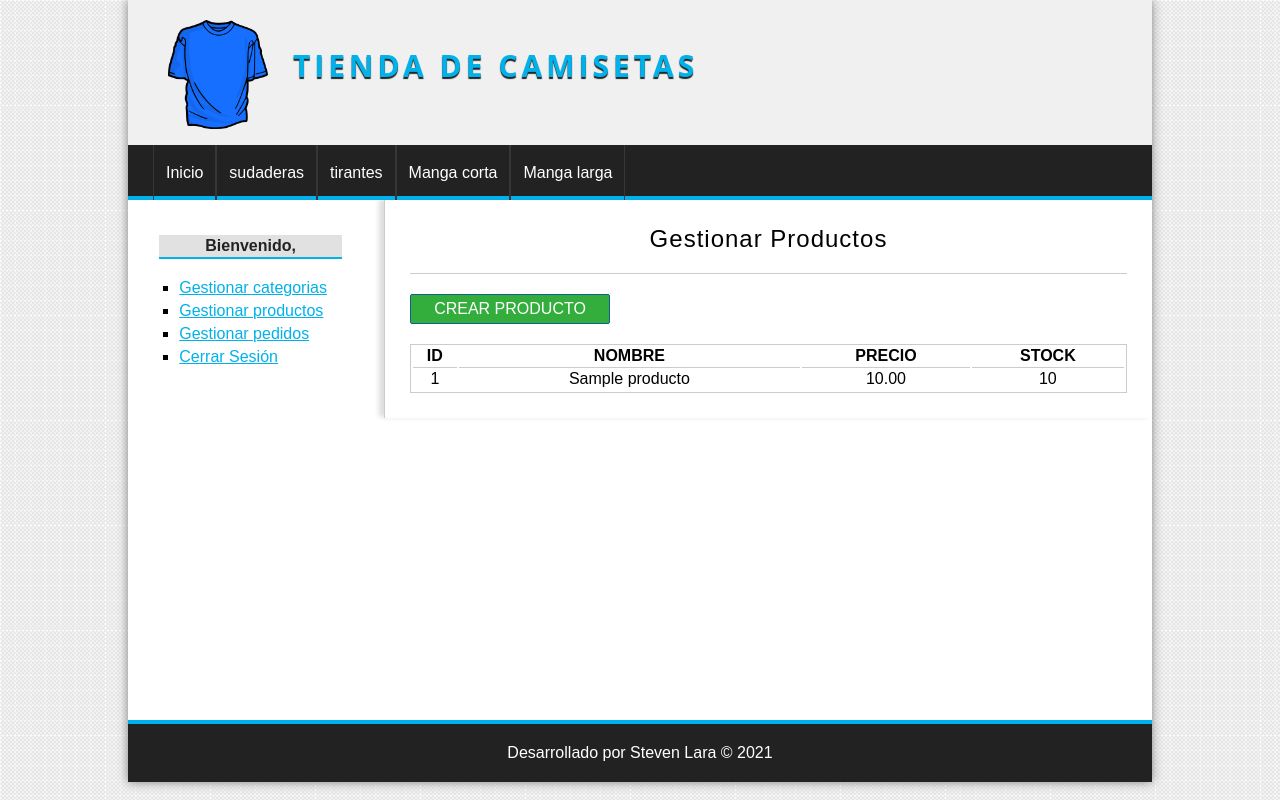
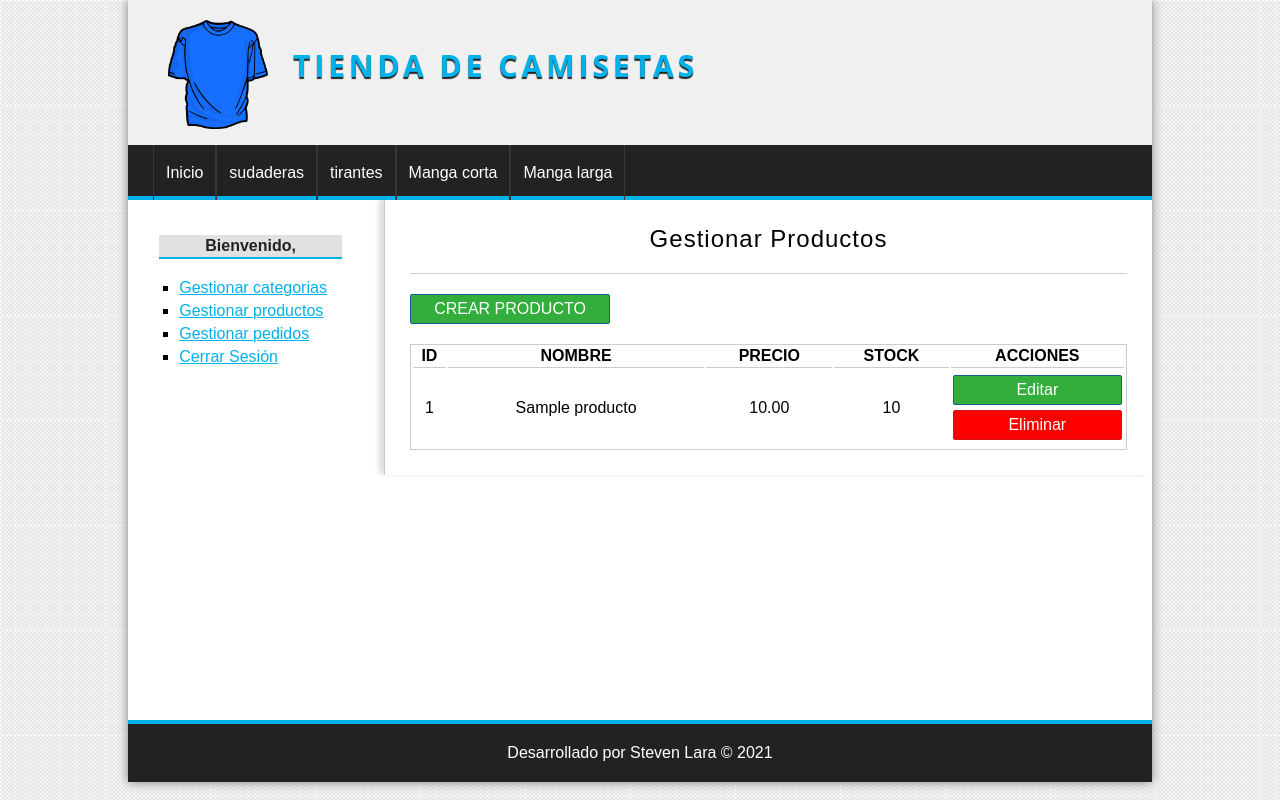
Before and after one commit to SGLara/shopping_project, a PHP site: page /shopping-project/product/handle in a window 1280 px wide. Run offline with PHP 8.4, Linux system fonts and the light colour scheme; the visitor is signed in with stand-in values (Sample User, id 1); data comes from the database, SQL or seed files in the repository; tables that the repository leaves empty hold one stand-in row (values such as "Sample post"); style sheets or scripts are compiled from the project's sources; some libraries are stand-ins or nearby versions.

Commit message:
Edit and delete buttons were created in handle.php view

```diff
--- a/controllers/ProductController.php
+++ b/controllers/ProductController.php
@@ -41,7 +41,6 @@ class ProductController
             $price = $_POST['price'] ?? false;
             $stock = $_POST['stock'] ?? false;
             $categoryId = $_POST['category'] ?? false;
-            // $image = $_POST['image']) ? $_POST['image'] : false;
 
             if ($name && $description && $price && $stock && $categoryId) {
                 $newProduct = new Product;
@@ -84,4 +83,12 @@ class ProductController
 
         header("Location:" . base_url . "product/handle");
     }
+
+    public function edit(){
+
+    }
+
+    public function delete(){
+
+    }
 }
--- a/css/styles.css
+++ b/css/styles.css
@@ -203,6 +203,19 @@ button,
   margin-bottom: 20px;
 }
 
+.button-handle {
+  margin: 5px 0px;
+}
+
+.button-red {
+  background: red;
+  border: 1px solid #cf1717;
+  transition: all 200ms;
+}
+.button-red:hover {
+  background-color: #790000;
+}
+
 label,
 input[type=button],
 input[type=submit],
--- a/scss/styles.scss
+++ b/scss/styles.scss
@@ -237,6 +237,20 @@ button,
     margin-bottom: 20px;
 }
 
+.button-handle {
+    margin: 5px 0px;
+}
+
+.button-red {
+    background: red;
+    border: 1px solid #cf1717;
+    transition: all 200ms;
+
+    &:hover {
+        background-color: rgb(121, 0, 0);
+    }
+}
+
 label,
 input[type="button"],
 input[type="submit"],
--- a/views/products/handle.php
+++ b/views/products/handle.php
@@ -17,6 +17,7 @@
         <th>NOMBRE</th>
         <th>PRECIO</th>
         <th>STOCK</th>
+        <th>ACCIONES</th>
     </tr>
     <?php while ($pro = $result->fetch_object()) : ?>
         <tr>
@@ -24,6 +25,10 @@
             <td><?= $pro->nombre ?></td>
             <td><?= $pro->precio ?></td>
             <td><?= $pro->stock ?></td>
+            <td>
+                <a href="<?= base_url ?>product/edit" class="button button-handle">Editar</a>
+                <a href="<?= base_url ?>product/delete?id=<?= $pro->id ?>" class="button button-handle button-red">Eliminar</a>
+            </td>
         </tr>
     <?php endwhile; ?>
 </table>
```
Also changed, not shown: 1 other file.
